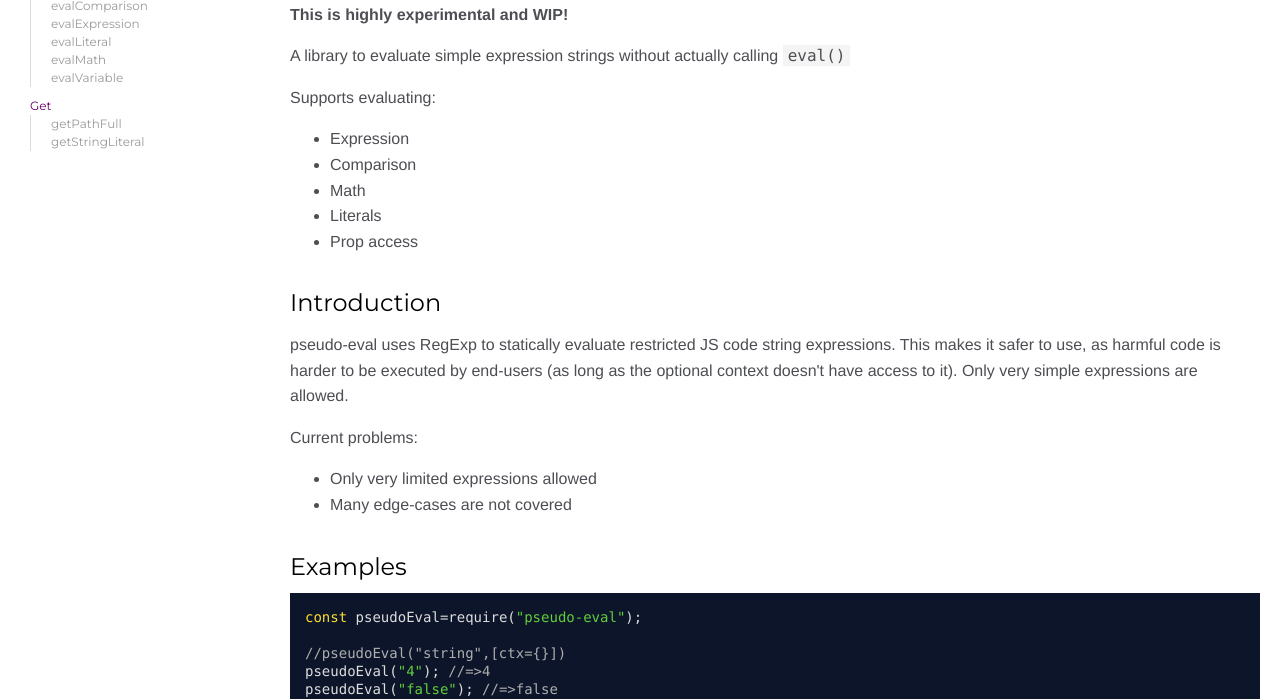
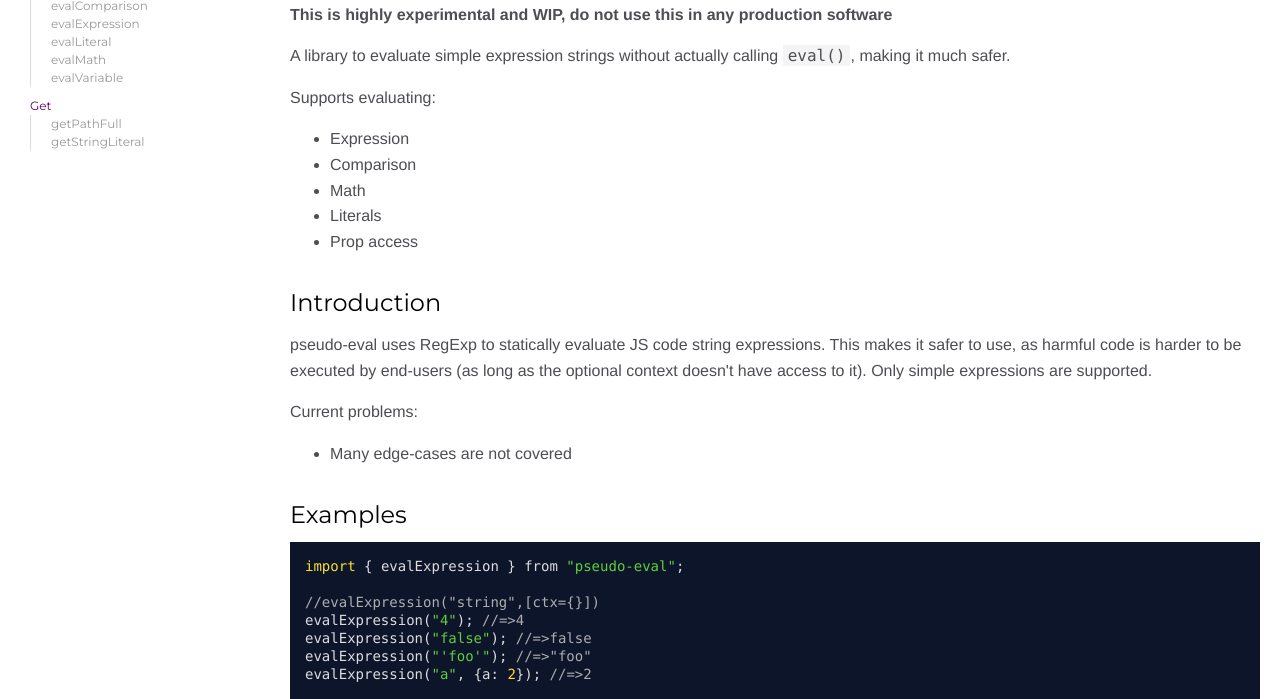
Before and after one commit to FelixRilling/pseudo-eval, a website: page docs/index.html in a window 1280 px wide. Shown: the part 96-795 px from the top of the page. Drawn offline with Linux system fonts and the light colour scheme.

Commit message:
updated readme

```diff
--- a/docs/index.html
+++ b/docs/index.html
@@ -48,8 +48,8 @@
 
     <section class="readme">
         <article><h1>pseudo-eval</h1>
-<p><strong>This is highly experimental and WIP!</strong></p>
-<p>A library to evaluate simple expression strings without actually calling <code>eval()</code></p>
+<p><strong>This is highly experimental and WIP, do not use this in any production software</strong></p>
+<p>A library to evaluate simple expression strings without actually calling <code>eval()</code>, making it much safer.</p>
 <p>Supports evaluating:</p>
 <ul>
 <li>Expression</li>
@@ -59,27 +59,27 @@
 <li>Prop access</li>
 </ul>
 <h2>Introduction</h2>
-<p>pseudo-eval uses RegExp to statically evaluate restricted JS code string expressions. This makes it safer to use, as harmful code is harder to be executed by end-users (as long as the optional context doesn't have access to it).
-Only very simple expressions are allowed.</p>
+<p>pseudo-eval uses RegExp to statically evaluate JS code string expressions. This makes it safer to use, as harmful code is harder to be executed by end-users (as long as the optional context doesn't have access to it).
+Only simple expressions are supported.</p>
 <p>Current problems:</p>
 <ul>
-<li>Only very limited expressions allowed</li>
 <li>Many edge-cases are not covered</li>
 </ul>
 <h2>Examples</h2>
-<pre class="prettyprint source lang-js"><code>const pseudoEval=require(&quot;pseudo-eval&quot;);
+<pre class="prettyprint source lang-js"><code>import { evalExpression } from &quot;pseudo-eval&quot;;
 
-//pseudoEval(&quot;string&quot;,[ctx={}])
-pseudoEval(&quot;4&quot;); //=>4
-pseudoEval(&quot;false&quot;); //=>false
-pseudoEval(&quot;'foo'&quot;); //=>&quot;foo&quot;
-pseudoEval(&quot;a&quot;,{a: 2}); //=>2
+//evalExpression(&quot;string&quot;,[ctx={}])
+evalExpression(&quot;4&quot;); //=>4
+evalExpression(&quot;false&quot;); //=>false
+evalExpression(&quot;'foo'&quot;); //=>&quot;foo&quot;
+evalExpression(&quot;a&quot;, {a: 2}); //=>2
 
-pseudoEval(&quot;4===4&quot;); //=>true
-pseudoEval(&quot;4&lt;2&quot;); //=>false
-pseudoEval(&quot;1+2&lt;2&quot;); //=>true
-pseudoEval(&quot;foo.length>2&quot;,{foo: [1,2,3,4]}); //=>true
-</code></pre></article>
+evalExpression(&quot;4===4&quot;); //=>true
+evalExpression(&quot;4&lt;2&quot;); //=>false
+evalExpression(&quot;1+2&lt;2&quot;); //=>true
+evalExpression(&quot;foo.length>2&quot;, {foo: [1, 2, 3, 4]}); //=>true
+</code></pre>
+<p>if you only want to evaluate a single type, for example only math, you can access that function on its own. Check out the documentation for details.</p></article>
     </section>
 
 
@@ -92,7 +92,7 @@ pseudoEval(&quot;foo.length>2&quot;,{foo: [1,2,3,4]}); //=>true
 <br class="clear">
 
 <footer>
-    Documentation generated by <a href="https://github.com/jsdoc3/jsdoc">JSDoc 3.6.0-dev</a> on Wed Jan 03 2018 10:56:59 GMT-0500 (Eastern Standard Time) using the <a href="https://github.com/clenemt/docdash">docdash</a> theme.
+    Documentation generated by <a href="https://github.com/jsdoc3/jsdoc">JSDoc 3.6.0-dev</a> on Wed Jan 03 2018 11:07:15 GMT-0500 (Eastern Standard Time) using the <a href="https://github.com/clenemt/docdash">docdash</a> theme.
 </footer>
 
 <script>prettyPrint();</script>
--- a/package.json
+++ b/package.json
@@ -1,7 +1,7 @@
 {
     "name": "pseudo-eval",
     "version": "6.0.1",
-    "description": "A library to evaluate simple expression strings without actually calling eval()",
+    "description": "A library to evaluate simple expression strings without actually calling eval(), making it much safer",
     "main": "dist/pseudoEval.common.js",
     "module": "dist/pseudoEval.esm.js",
     "types": "types/main.d.ts",
```
Also changed, not shown: docs/Eval.html (+1 -1 lines), docs/Get.html (+1 -1 lines), docs/pseudoEval.esm.js.html (+1 -1 lines), README.md.
